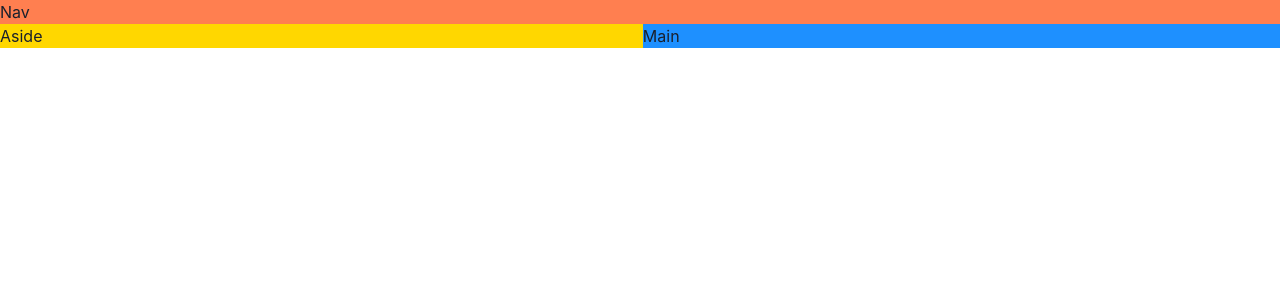
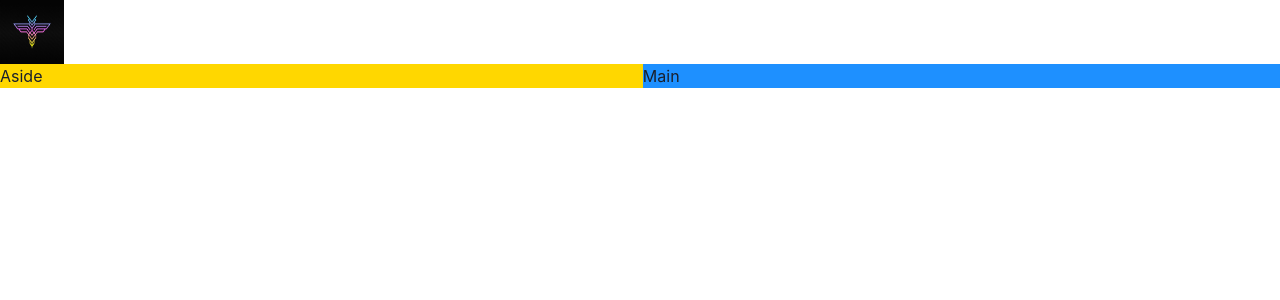
Before and after one commit to toluaj/game-zone, a React (Vite) app: page / in a window 1280 px wide. Shown: the top 300 px of the page. Built offline with nearby package versions, Linux system fonts and the light colour scheme.

Commit message:
chore: build navbar

```diff
--- a/src/App.tsx
+++ b/src/App.tsx
@@ -1,4 +1,5 @@
 import { Grid, GridItem, Show } from "@chakra-ui/react"
+import NavBar from "./components/NavBar"
 
 function App() {
 
@@ -7,7 +8,7 @@
       base: `"nav" "main"`,
       lg: `"nav nav" "aside main"`
     }}>
-      <GridItem area='nav' bg='coral'>Nav</GridItem>
+      <GridItem area='nav'><NavBar /></GridItem>
       <Show above="lg">
         <GridItem area='aside' bg='gold'>Aside</GridItem>
       </Show>
--- /dev/null
+++ b/src/components/NavBar.tsx
@@ -0,0 +1,12 @@
+import { HStack, Image, Text } from '@chakra-ui/react'
+import logo from '../assets/logo.png'
+
+const NavBar = () => {
+  return (
+    <HStack>
+        <Image src={logo} boxSize={16} />
+    </HStack>
+  )
+}
+
+export default NavBar
```
Also changed, not shown: src/assets/logo.png (added), src/assets/logo.webp (added).
